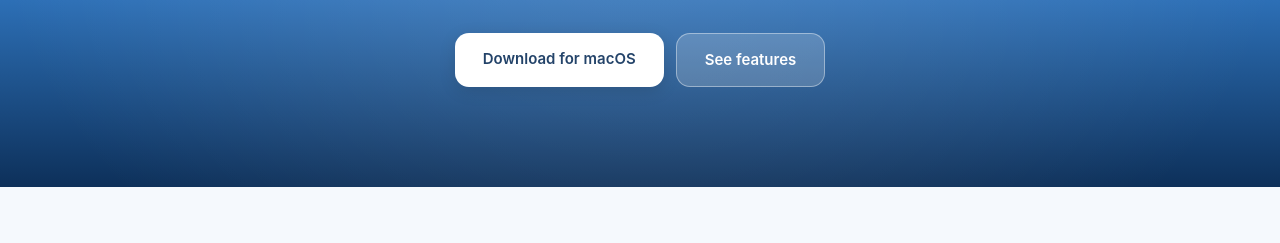
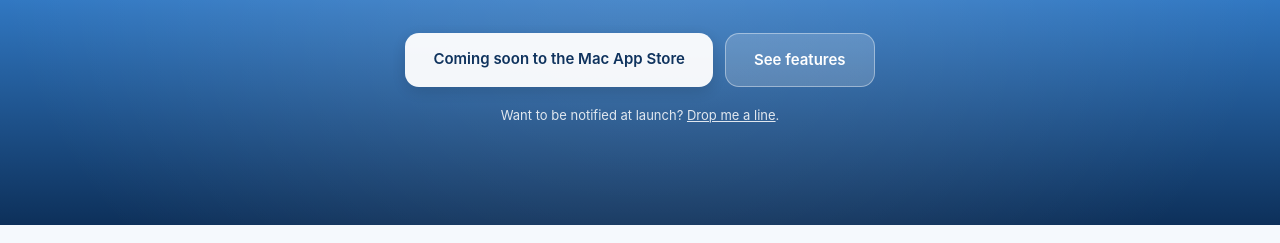
Before and after one commit to pentapod-official/waterreminder-website, a plain HTML site: page index.html in a window 1280 px wide. Shown: the part 403-646 px from the top of the page. Drawn offline with Linux system fonts and the light colour scheme.

Commit message:
Replace broken download CTA with coming-soon state + email link

```diff
--- a/index.html
+++ b/index.html
@@ -177,9 +177,12 @@
     <h1>Water Reminder</h1>
     <p class="tagline">A calm, native macOS menu bar app that gently reminds you to drink water.</p>
     <div class="cta-row">
-      <a href="#download" class="btn btn-primary">Download for macOS</a>
+      <span class="btn btn-primary" style="cursor:default;opacity:0.95;">Coming soon to the Mac App Store</span>
       <a href="#features" class="btn btn-secondary">See features</a>
     </div>
+    <p style="margin-top:18px;font-size:13px;opacity:0.85;">
+      Want to be notified at launch? <a href="mailto:arunktym@gmail.com?subject=Water%20Reminder%20launch%20notification" style="color:white;text-decoration:underline;">Drop me a line</a>.
+    </p>
   </div>
 </header>
 
@@ -222,7 +225,7 @@
   </div>
 </section>
 
-<section id="download">
+<section id="privacy">
   <div class="container">
     <div class="privacy-band">
       <h2>🔒 We collect nothing.</h2>
```
